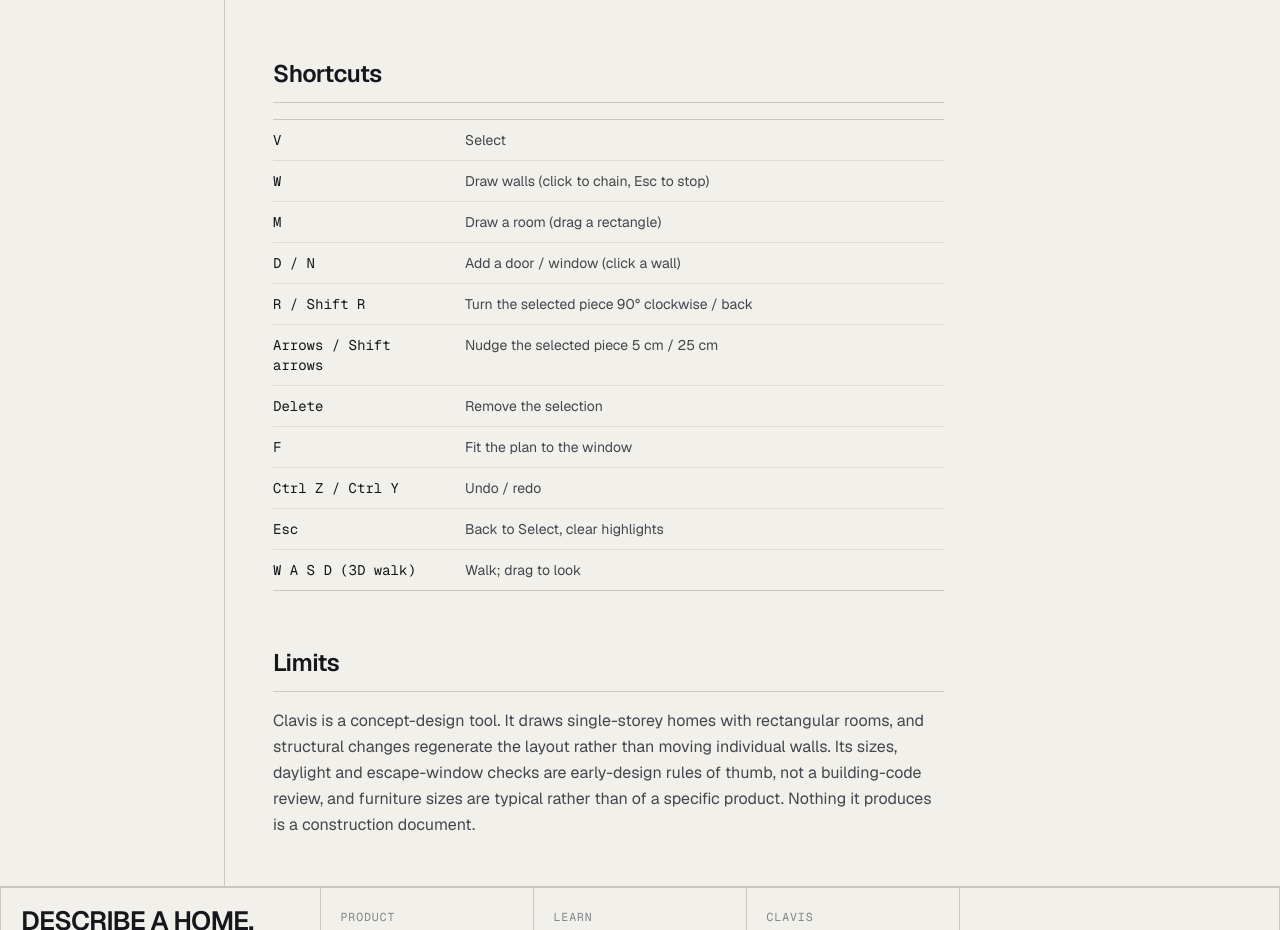
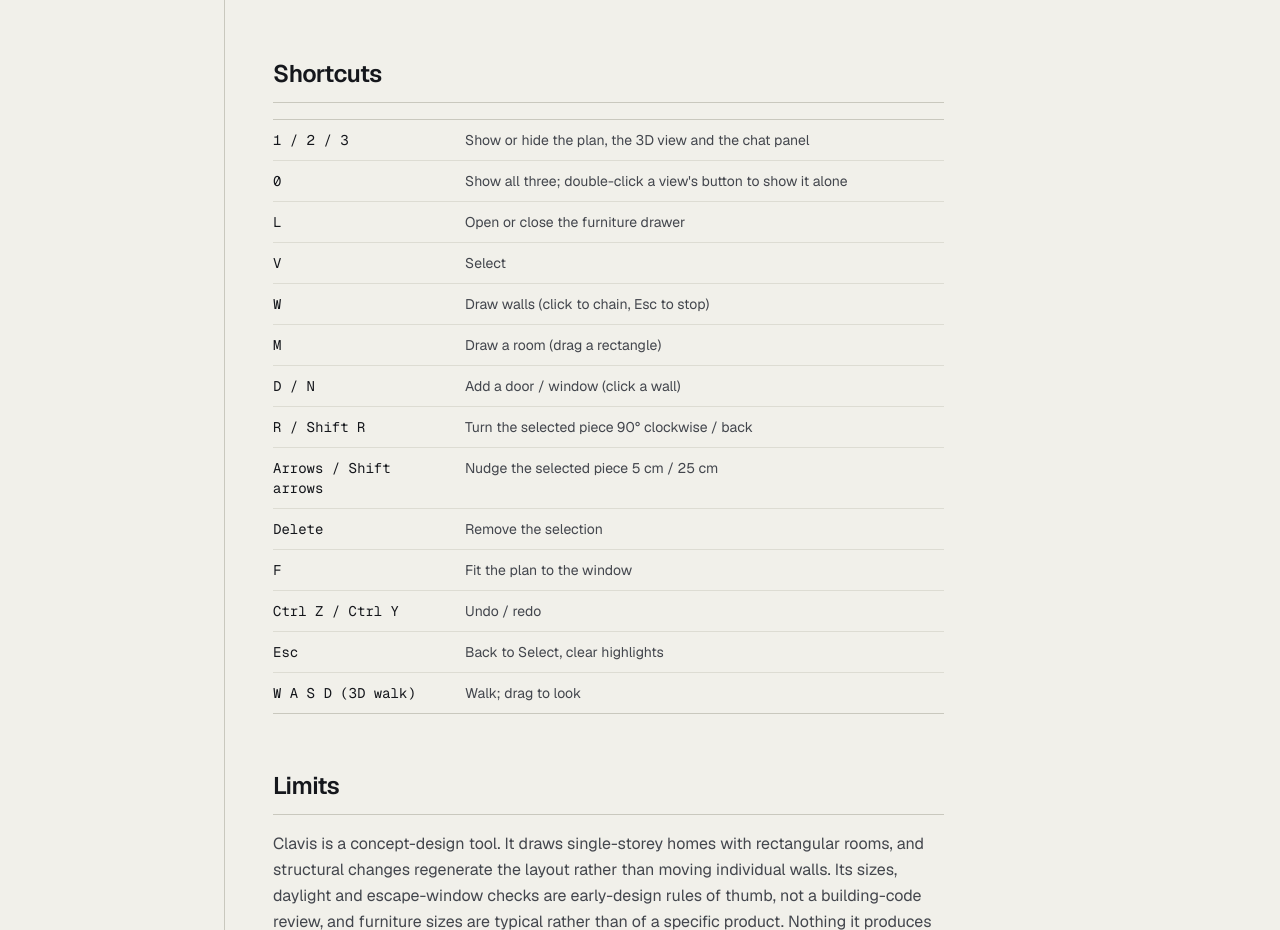
Before and after one commit to Shashank-U-04/Clavis, a Next.js app: page /docs in a window 1280 px wide. Shown: the part 1720-2650 px from the top of the page. Built offline with nearby package versions, Linux system fonts and the light colour scheme; no server answers.

Commit message:
Docs: shortcuts for the views and the furniture drawer

```diff
--- a/src/app/(marketing)/docs/page.tsx
+++ b/src/app/(marketing)/docs/page.tsx
@@ -18,6 +18,9 @@ const TOC = [
 ];
 
 const SHORTCUTS = [
+  ["1 / 2 / 3", "Show or hide the plan, the 3D view and the chat panel"],
+  ["0", "Show all three; double-click a view's button to show it alone"],
+  ["L", "Open or close the furniture drawer"],
   ["V", "Select"],
   ["W", "Draw walls (click to chain, Esc to stop)"],
   ["M", "Draw a room (drag a rectangle)"],
```
